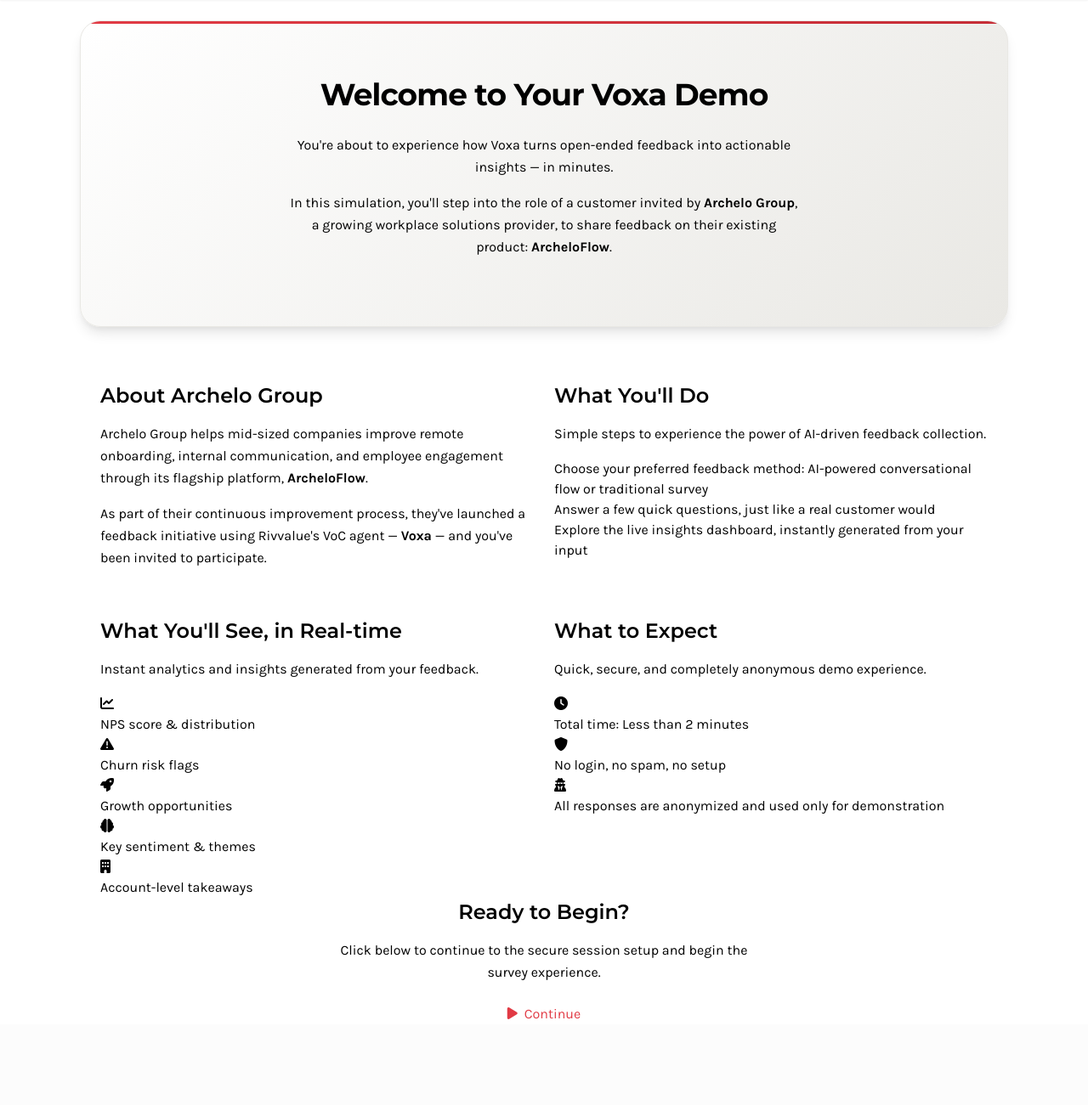
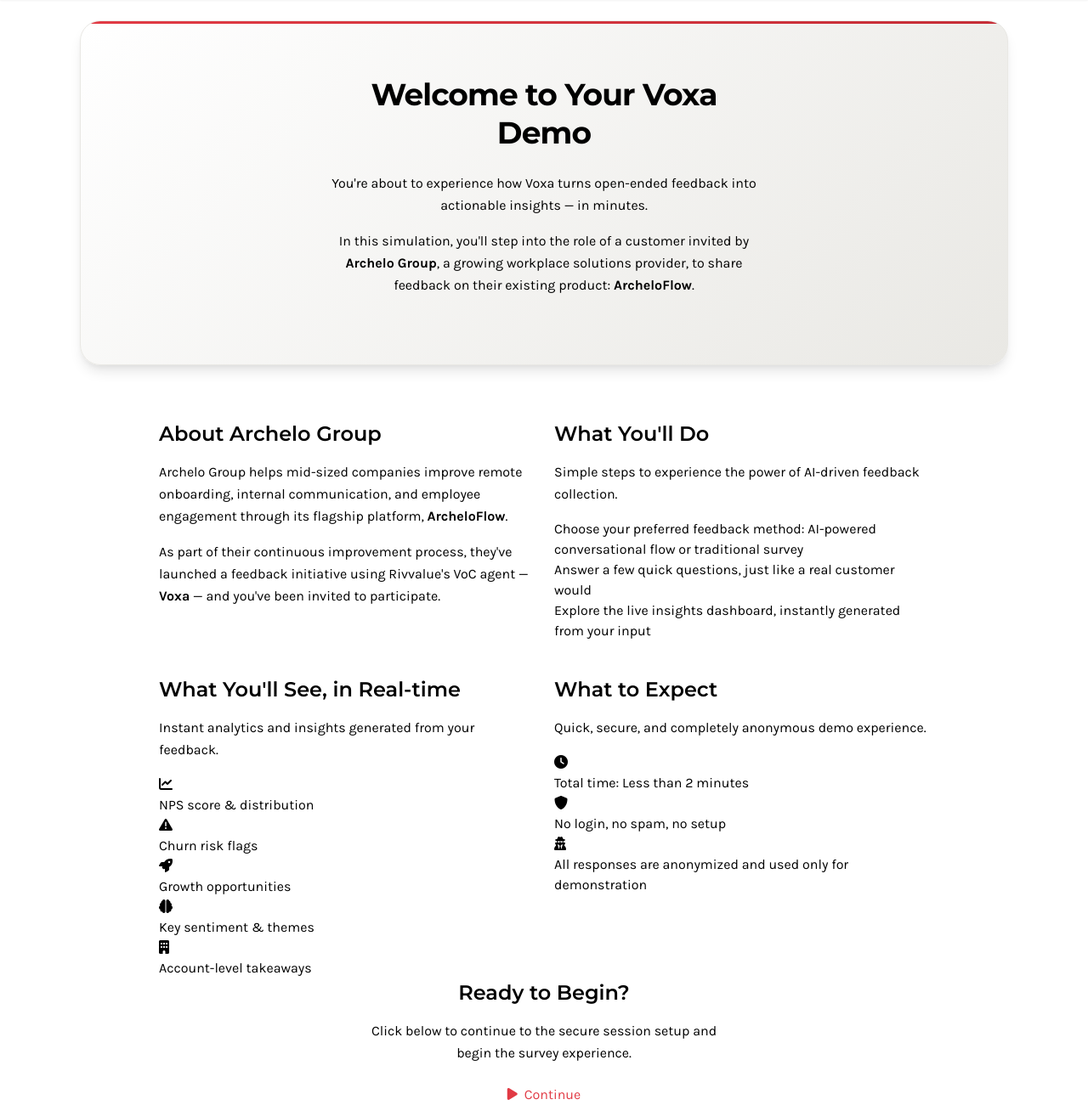
Before and after one commit to rivvalue/voia-docs, a Flask app: page /demo in a window 1280 px wide. Shown: the part 84-1385 px from the top of the page at 85% size. Before the commit the page ends 1284 px from the top, so only its background shows below. Run offline with Flask 3, Linux system fonts and the light colour scheme.

Commit message:
Update demo page content to improve visual presentation and layout
Update the demo page's HTML structure in `templates/demo_intro.html` to refine the layout and visual presentation by adjusting container and column classes.

Replit-Commit-Author: Agent
Replit-Commit-Session-Id: a2fe9093-2e16-48b5-8de4-0e75c9b14d8a
Replit-Commit-Checkpoint-Type: full_checkpoint

```diff
--- a/templates/demo_intro.html
+++ b/templates/demo_intro.html
@@ -170,9 +170,10 @@
 <div class="demo-page">
     <!-- Hero Section -->
     <div class="hero-section">
-        <div class="container">
-            <div class="row justify-content-center">
-                <div class="col-lg-8">
+        <div class="row">
+            <div class="col-lg-10 mx-auto">
+                <div class="row justify-content-center">
+                    <div class="col-lg-8">
                     <div class="text-center">
                         <h1 class="page-header">Welcome to Your Voxa Demo</h1>
                         <p class="page-subtitle">
@@ -182,6 +183,7 @@
                             In this simulation, you'll step into the role of a customer invited by <strong>Archelo Group</strong>, a growing workplace solutions provider, to share feedback on their existing product: <strong>ArcheloFlow</strong>.
                         </p>
                     </div>
+                    </div>
                 </div>
             </div>
         </div>
@@ -189,7 +191,8 @@
 
     <!-- Content Section -->
     <div class="content-section">
-        <div class="container">
+        <div class="row">
+            <div class="col-lg-10 mx-auto">
             <div class="row g-4">
                 <!-- About Archelo Group -->
                 <div class="col-md-6">
@@ -309,14 +312,16 @@
                     </div>
                 </div>
             </div>
+            </div>
         </div>
     </div>
 
     <!-- Continue Section -->
     <div class="continue-section">
-        <div class="container">
-            <div class="row justify-content-center">
-                <div class="col-lg-6">
+        <div class="row">
+            <div class="col-lg-10 mx-auto">
+                <div class="row justify-content-center">
+                    <div class="col-lg-6">
                     <div class="text-center">
                         <h3 class="section-title mb-3">Ready to Begin?</h3>
                         <p class="section-subtitle mb-4">
@@ -327,6 +332,7 @@
                             <i class="fas fa-play me-2"></i>Continue
                         </a>
                     </div>
+                    </div>
                 </div>
             </div>
         </div>
```
